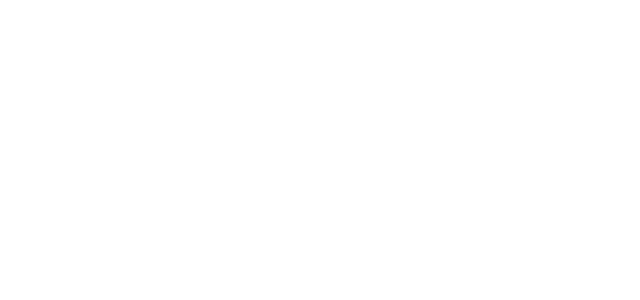
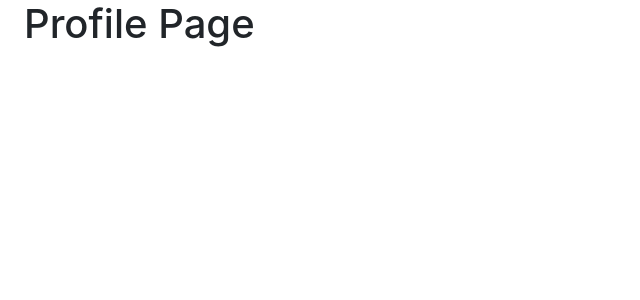
Before and after one commit to chiraglulla/markdown-on-steroids, a React (Create React App) app: page /profile in a window 1280 px wide. Shown: the top 300 px of the page, without its empty margins (0-640 px from the left). Built offline with nearby package versions, Linux system fonts and the light colour scheme.

Commit message:
Change on delete redirection and create Profile page

```diff
--- a/src/App.js
+++ b/src/App.js
@@ -2,6 +2,7 @@
 import Editor from './Components/Editor';
 import Dashboard from './Components/Dashboard';
 import Home from './Components/Home';
+import Profile from './Components/Profile';
 
 const App = () => {
   return (
@@ -21,6 +22,9 @@
             <Route path="/editor/:id">
               <Editor />
             </Route>
+            <Route path="/profile">
+              <Profile />
+            </Route>
           </Switch>
         </div>
       </div>
--- a/src/Components/DocumentsTable.js
+++ b/src/Components/DocumentsTable.js
@@ -100,7 +100,7 @@
                       <i className="fa fa-download"></i>
                     </Link>
                     <Link
-                      to="/"
+                      to="/dashboard"
                       onClick={(e) => deleteDocument(markdown._id)}
                       className="text-dark mx-3"
                       styles={{
--- /dev/null
+++ b/src/Components/Profile.js
@@ -0,0 +1,7 @@
+const Profile = () => {
+    return (
+        <h1>Profile Page</h1>
+    );
+}
+
+export default Profile;
```
